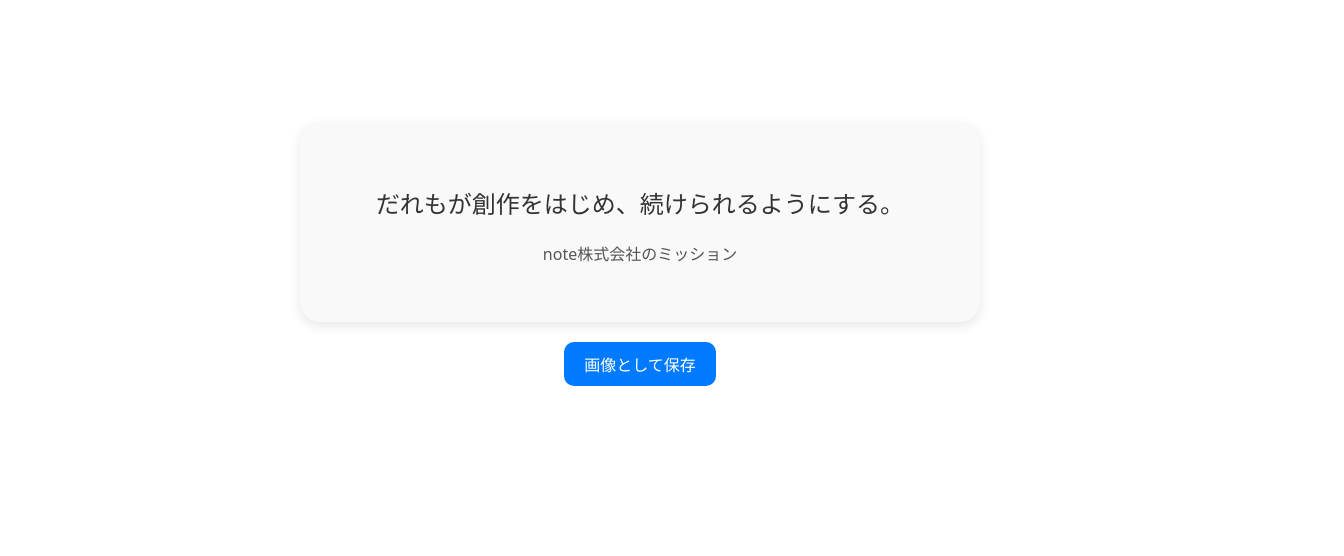
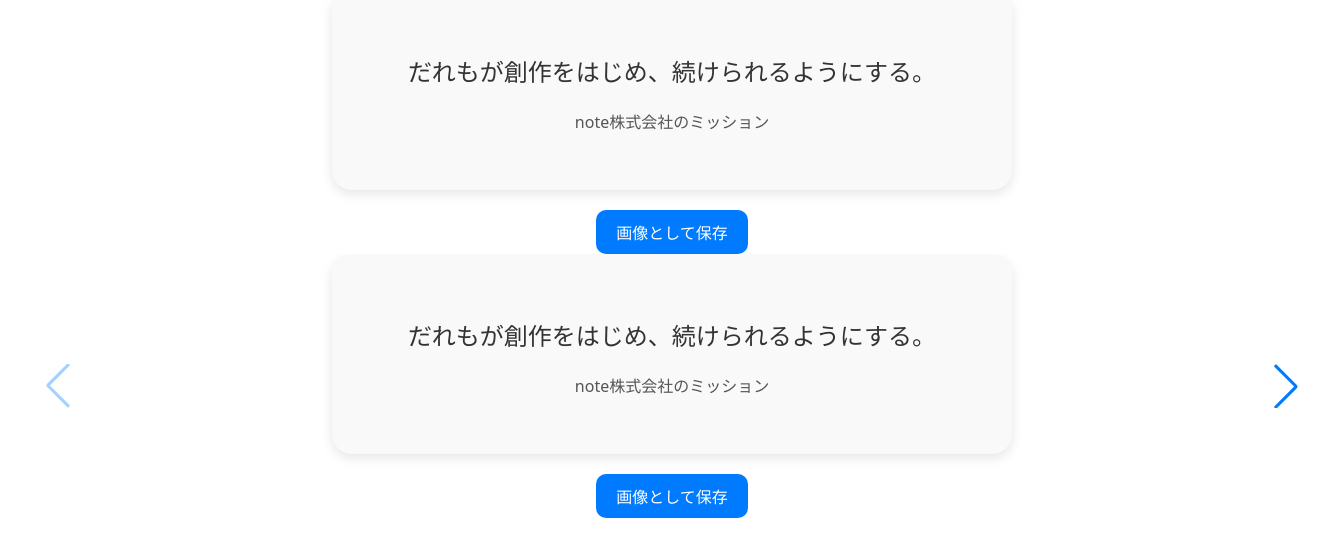
Before and after one commit to mizunoryuki/fake-quotes, a React (Vite) app: page / in a window 1280 px wide. Shown: the part 146-702 px from the top of the page, 1344 px wide, since content can reach past the window. Built offline with nearby package versions, Linux system fonts and the light colour scheme.

Commit message:
add quote cards list component

```diff
--- a/package.json
+++ b/package.json
@@ -11,8 +11,10 @@
   },
   "dependencies": {
     "html-to-image": "^1.11.13",
+    "motion": "^12.23.24",
     "react": "^19.1.1",
-    "react-dom": "^19.1.1"
+    "react-dom": "^19.1.1",
+    "swiper": "^12.0.3"
   },
   "devDependencies": {
     "@eslint/js": "^9.36.0",
--- a/src/App.tsx
+++ b/src/App.tsx
@@ -1,4 +1,5 @@
 import './App.css'
+import { QuoteCardListContainer } from './components/quote-card-list/QuoteCardListContainer'
 import {QuoteCardContainer} from './components/quote-card/QuoteCardContainer'
 
 function App() {
@@ -6,6 +7,7 @@
   return (
     <>
       <QuoteCardContainer />
+      <QuoteCardListContainer generatedCards={['a','i','u','e','o']}/>
     </>
   )
 }
--- /dev/null
+++ b/src/components/quote-card-list/QuoteCardList.tsx
@@ -0,0 +1,34 @@
+
+import styles from './quoteCardList.module.css'
+import { QuoteCardContainer } from "../quote-card/QuoteCardContainer";
+import { Swiper, SwiperSlide } from "swiper/react";
+import { Navigation } from 'swiper/modules';
+type Props = {
+	generatedCards: string[];
+}
+
+import 'swiper/css';
+import 'swiper/css/navigation';
+
+export function QuoteCardList({ generatedCards }: Props) {
+
+    return (
+        <div className={styles.quoteCardListContainer}>
+			<Swiper
+				navigation={true}
+				modules={[Navigation]}
+				spaceBetween={50}
+				slidesPerView={1}
+				className={styles.swiper}
+				onSlideChange={() => console.log('slide change')}
+				onSwiper={(swiper) => console.log(swiper)}
+				>
+				{generatedCards.map((_, index) => (
+					<SwiperSlide key={index} className={styles.swiperSlide}>
+						<QuoteCardContainer />
+					</SwiperSlide>
+				))}
+				</Swiper>
+        </div>
+    )
+}
--- /dev/null
+++ b/src/components/quote-card-list/QuoteCardListContainer.tsx
@@ -0,0 +1,11 @@
+import { QuoteCardList } from "./QuoteCardList";
+
+type Props = {
+	generatedCards: string[];
+}
+
+export function QuoteCardListContainer({ generatedCards }: Props) {
+	return (
+		<QuoteCardList generatedCards={generatedCards} />
+	);
+}
--- a/src/components/quote-card/QuoteCard.module.css
+++ b/src/components/quote-card/QuoteCard.module.css
@@ -1,3 +1,10 @@
+.quoteCardContainer {
+	display:flex;
+	flex-direction: column;
+	justify-content: center;
+	align-items: center;
+}
+
 .quoteCard {
 	width: 600px;
 	padding: 40px;
--- a/src/components/quote-card/QuoteCard.tsx
+++ b/src/components/quote-card/QuoteCard.tsx
@@ -7,7 +7,7 @@
 
 export function QuoteCard({ ref, handleDownload }: Props) {
     return(
-    <div className="flex flex-col items-center">
+    <div className={styles.quoteCardContainer}>
       <div
         ref={ref}
         id="quote-card"
```
Also changed, not shown: src/components/quote-card-list/QuoteCardList.module.css (added), 1 other file (tests, documents, lock files or other folders).
